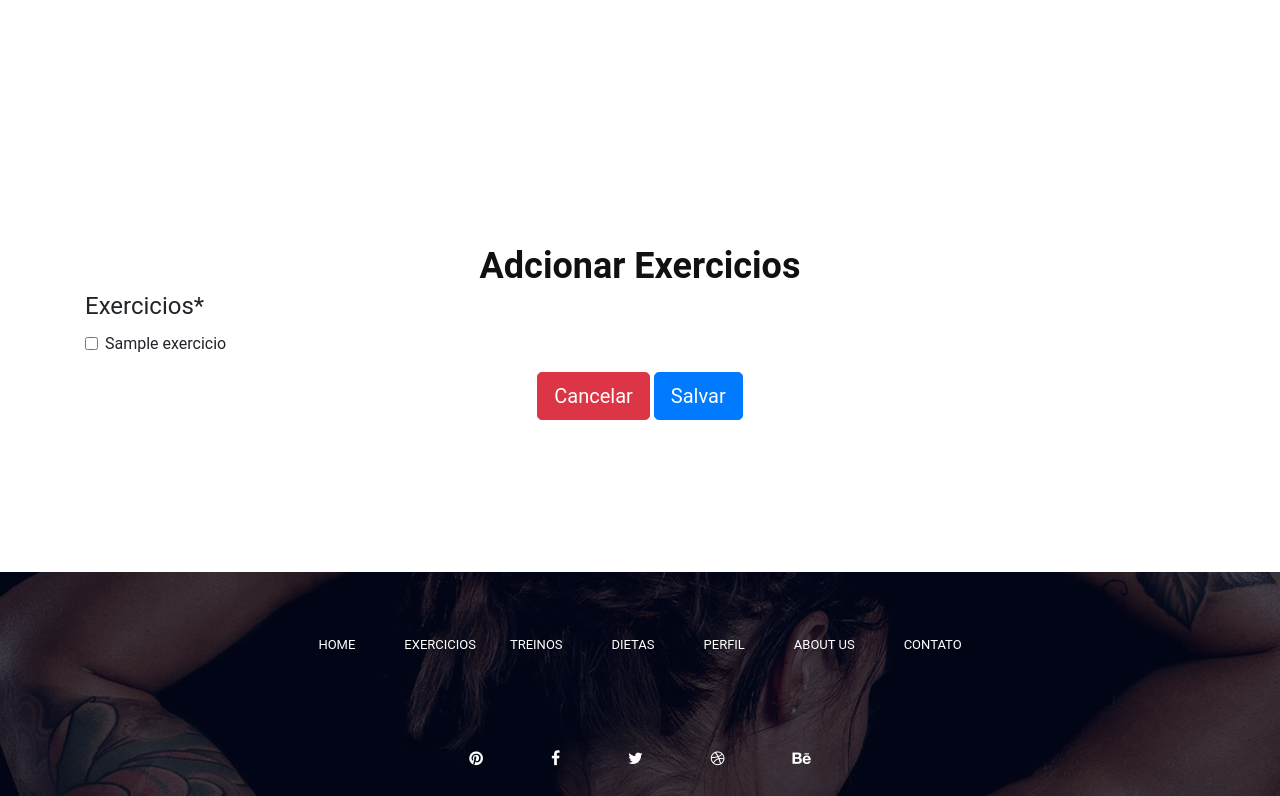
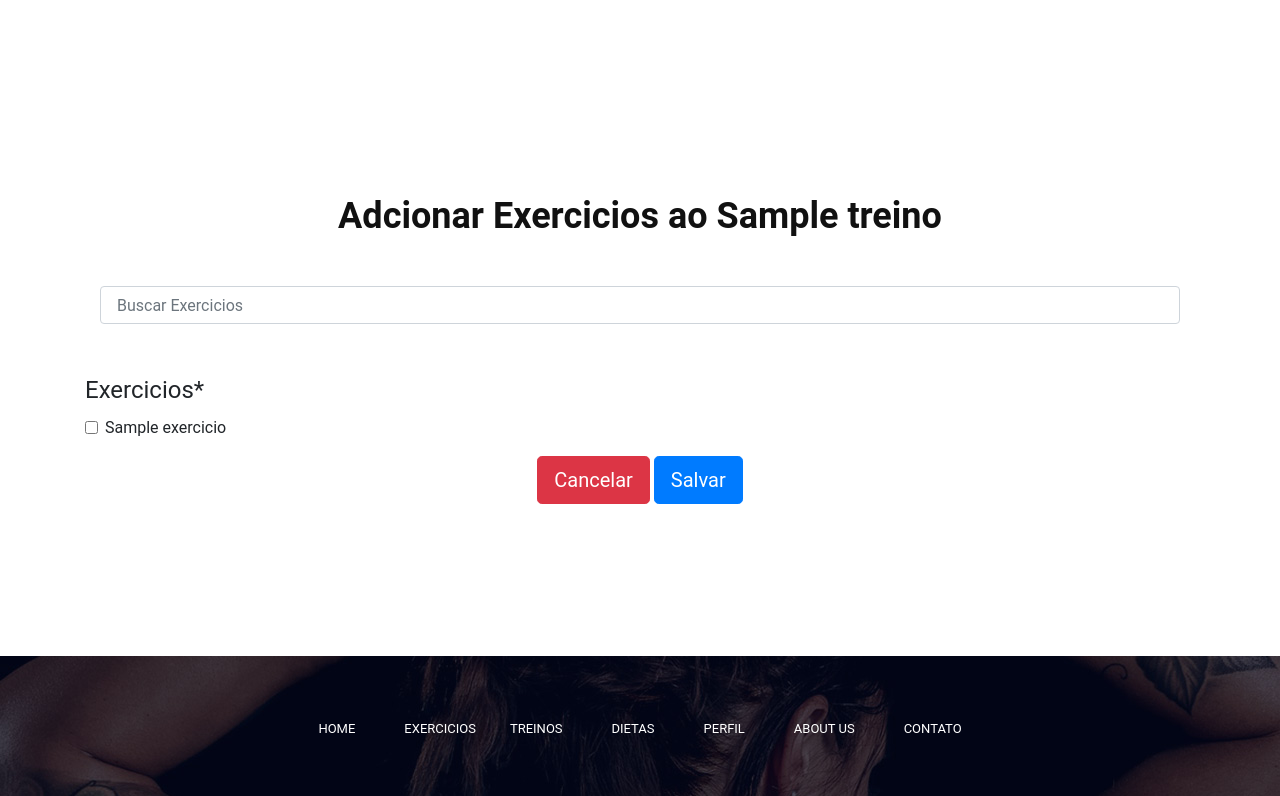
Before and after one commit to David-Marcoss/Plataforma_MeuTreino, a Django app: page /treinos/create/exercicios/1/ in a window 1280 px wide. Shown: the part 427-1223 px from the top of the page. Run offline with Django 4.2, Linux system fonts and the light colour scheme; a user stored in the database is signed in; tables that the repository leaves empty hold one stand-in row (values such as "Sample post"); parts of the project's set-up code (start-up, migrations or seed data) failed here and were passed over; some libraries are stand-ins or nearby versions.

Commit message:
- finalizando implementação cirar plano de treino

```diff
--- a/Meu_Treino/urls.py
+++ b/Meu_Treino/urls.py
@@ -10,6 +10,7 @@ urlpatterns = [
     path("acounts/",include('apps.acounts.urls')),
     path("",include('apps.dietas.urls')),
     path("",include('apps.treinos.urls')),
+    path("select2/", include("django_select2.urls")),
 ]
 
 
--- a/apps/treinos/templates/exercicios_treino.html
+++ b/apps/treinos/templates/exercicios_treino.html
@@ -24,24 +24,34 @@
 
     <section class="blog spad-2">
 
-        <section class="classes-section ">
-            <div class="container" style="margin-top:50px;">
+        <section class="classes-section d-flex justify-content-center">
+            <div class="container align-items-center">
+                <div class="text-center">
+                    <h2>{{ titulo }} ao {{ treino.nome }}</h2>
+                </div>
+                <br>
+                <br>
+                <div class="form-outline">
+                    <form class="col-12 col-lg-auto mb-3 mb-lg-0 me-lg-3" role="search" action = "{% url 'treinos-create-exercicios' treino.pk  %}"  method = "get">
 
-                <div class="text-center">
-                    <h2>{{ titulo }}</h2>
+                        <input name = "Busca" type="search" id="form1" class="form-control" placeholder="{%if request.GET.Busca %}
+                        Busca: {{request.GET.Busca}} {%else%} Buscar Exercicios {%endif%}" aria-label="Search"/>
+
+                    </form>
                 </div>
+                <br>
+                <br>
                 <form action="" method="post" enctype="multipart/form-data" class="text-start mx-auto">
                     {% csrf_token %}
                     {{ form|crispy }}
-
                     <div class="text-center">
                         <button class="btn btn-lg btn-danger" onclick="window.open(document.referrer,'_self');return false">Cancelar</button>
                         <button class="btn btn-lg btn-primary" type="submit">{{ botao }}</button>
                     </div>
                 </form>
-
             </div>
         </section>
+
     </section>
 
 {% endblock %}
--- a/apps/treinos/views.py
+++ b/apps/treinos/views.py
@@ -1,4 +1,5 @@
 from typing import Any
+from django import forms
 from django.db.models.query import QuerySet
 from django.forms.models import BaseModelForm
 from django.http import HttpResponse
@@ -10,6 +11,7 @@ from django.contrib.auth.mixins import LoginRequiredMixin
 from django.contrib import messages
 from .form import ExerciciosForm,TreinosForm,ExerciciosTreinoForm
 from django.contrib.auth.decorators import login_required
+from django.db.models import Q
 
 
 
@@ -168,7 +170,30 @@ def CreateExerciciosTreino(request,pk):
             return redirect('treinos')
 
     else:
-        form = ExerciciosTreinoForm()
+        busca = request.GET.get("Busca")
+
+        if busca:
+            values = busca.split()
+            object_list = []
+
+            for busca in values:
+                if len(busca) > 2:
+                    object_list += Exercicios.objects.filter(
+                        Q(nome__icontains = busca ) | Q(categoria__icontains = busca ) )
+
+            object_list = set(object_list)
+
+            choices = []
+
+            for i in object_list:
+                choices.append((i.id,i))
+
+            form = ExerciciosTreinoForm()
+            form.fields['exercicio'] = forms.MultipleChoiceField(widget=forms.CheckboxSelectMultiple,
+                                            choices=choices,label="Exercicios")
+        else:
+            form = ExerciciosTreinoForm()
+
 
 
     context = {}
--- a/static/css/style.css
+++ b/static/css/style.css
@@ -29,6 +29,8 @@
 /* Template default CSS
 /*----------------------------------------*/
 
+
+
 html,
 body {
 	height: 100%;
```
Also changed, not shown: Meu_Treino/settings.py (+21 -0 lines).
